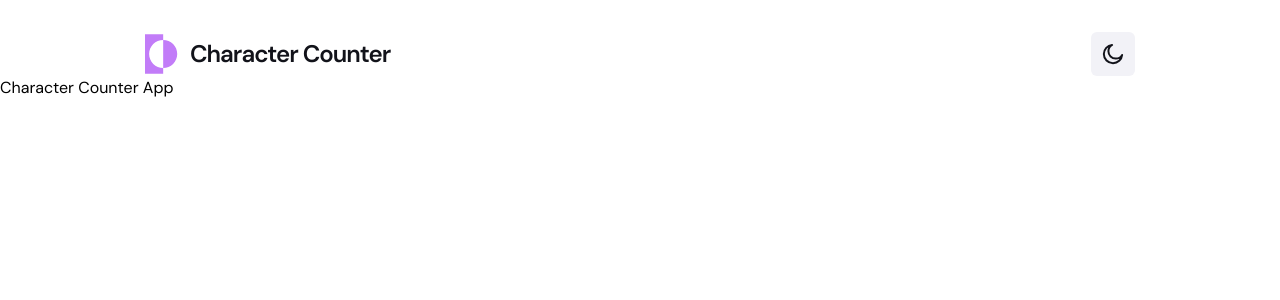
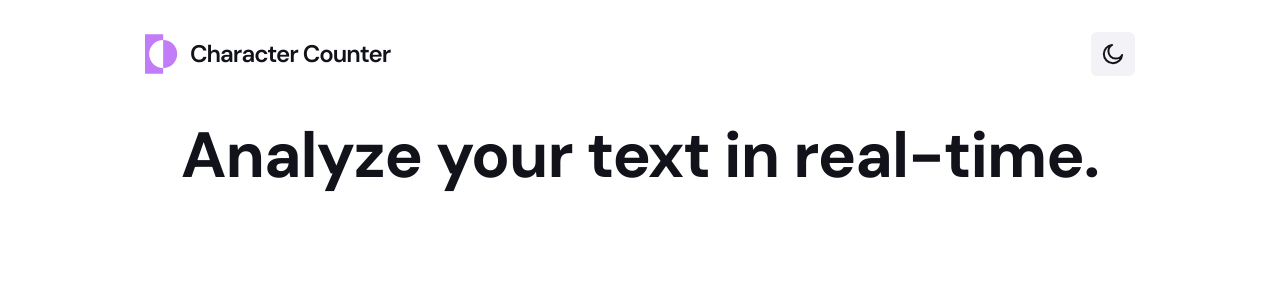
Before and after one commit to shoyo-22/vue-character-counter, a Vue app: page / in a window 1280 px wide. Shown: the top 300 px of the page. Built offline with nearby package versions, Linux system fonts and the light colour scheme.

Commit message:
feat: added main heading text on root page

```diff
--- a/src/app/App.vue
+++ b/src/app/App.vue
@@ -1,6 +1,7 @@
 <script setup lang="ts">
 import { AppNavbar } from '@/widgets/navbar';
 import { useTheme } from '@/features/theme-switcher';
+import { BaseContainer } from '@/shared/ui';
 
 const { initTheme, provideTheme } = useTheme();
 
@@ -10,5 +11,13 @@ provideTheme();
 
 <template>
   <AppNavbar />
-  <main>Character Counter App</main>
+  <main>
+    <BaseContainer>
+      <h2
+        class="text-app-neutral-900 dark:text-app-neutral-100 my-12 text-center leading-none font-bold tracking-[-1px] transition-all duration-500 max-[990px]:my-10 max-sm:text-[40px] sm:text-[64px]"
+      >
+        Analyze your text in real-time.
+      </h2>
+    </BaseContainer>
+  </main>
 </template>
```
